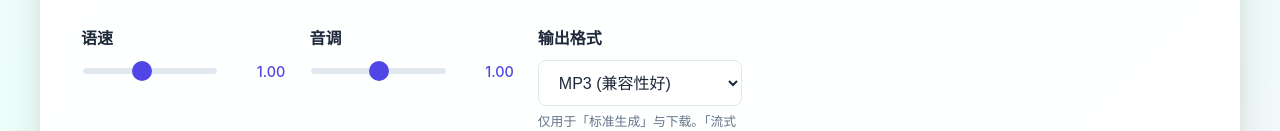
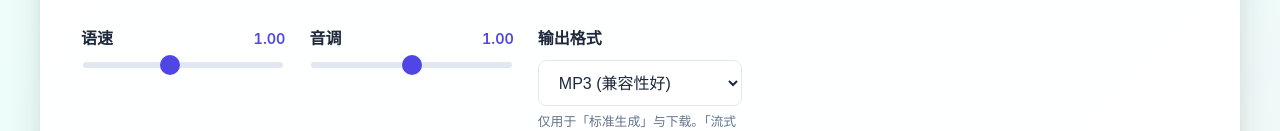
Before and after one commit to neosun100/edgetts-ws-worker, a website: page ui/index.html in a window 1280 px wide. Shown: the part 964-1095 px from the top of the page. Drawn offline with nearby package versions, Linux system fonts and the light colour scheme; no server answers.

Commit message:
fix(ui): move the slider value onto the label row so it reads as its own
Reported from a screenshot: at a wide viewport the pitch value "1.00" sat right against the
output-format dropdown and read as "输出格式 = 1.00".

The cause was proximity, not overflow. The value lived to the RIGHT of its slider inside
.slider-group, and the grid is `auto-fit minmax(200px, 1fr)`. Measured at 1242px: the value
was 18px from its own slider and 24px from the next column — near enough to equidistant that
Gestalt proximity stopped expressing ownership. Nothing overflowed, so no clipping check would
have found it, and it got worse as each column narrowed.

The value now sits at the right end of the label row, sharing a container boundary with the
label it belongs to, so ownership is a property of the layout rather than of the column width.
The track reclaims the full column as a side effect: measured 66% -> 98%, which also makes it
easier to drag. This is the same pattern the page already uses for .label-with-controls.

Also fixed an accessibility gap this surfaced: neither label had a `for`, so both were
decorative text. They are now bound to their range inputs — clicking "语速" focuses the slider
(a click target beyond the 6px track) and a screen reader announces it as a slider. The value
uses a semantically correct <output for=...>. Added tabular-nums so the number stops shifting
sideways while dragging.

Removed two now-dead `.slider-group span` rules. Leaving them would be the "lint-exempt
directory" problem from this project's own rules: code nobody later dares touch.

2 new browser e2e tests, both verified to fail against the old layout. Note that the
containment assertion alone is NOT sufficient — the buggy version satisfied it, having never
overflowed. The assertion that actually pins the reported bug is the proximity ORDER (closer
to its own slider than to the neighbouring column), and I confirmed it reddens independently
by building a variant with a full-width track and the value pinned against the next column.

300 tests (281 fast + 19 e2e), 0 fail.

```diff
--- a/ui/index.html
+++ b/ui/index.html
@@ -525,6 +525,32 @@
       gap: 1.5rem;
     }
 
+    /* 数值放在 label 同一行的右端,而不是滑轨右侧。
+       原因(实测 1242px):滑轨右侧的数值离自己的滑轨 18px、离右边那一列 24px —— 两个距离
+       几乎相等,邻近性就不再表达归属,「音调」的 1.00 紧贴「输出格式」的下拉,读起来像
+       是在标注下拉框。栅格是 auto-fit minmax(200px),列一窄这个歧义就必然出现。
+       挪到 label 行后,数值与它的 label 同处一行、共享容器边界,归属由布局本身决定,
+       与列宽无关;滑轨也拿回整列宽度。这与页面已有的 .label-with-controls 是同一模式。 */
+    .slider-label-row {
+      display: flex;
+      justify-content: space-between;
+      align-items: baseline;
+      gap: 0.75rem;
+      margin-bottom: 0.5rem;
+    }
+
+    .slider-label-row label {
+      margin-bottom: 0;
+    }
+
+    .slider-value {
+      font-weight: 600;
+      color: var(--primary-color);
+      font-size: 0.9rem;
+      /* 等宽数字:拖动时 1.00 -> 1.05 各字形宽度一致,数值不会左右跳动 */
+      font-variant-numeric: tabular-nums;
+    }
+
     .slider-group {
       display: flex;
       align-items: center;
@@ -560,13 +586,6 @@
       border: none;
     }
 
-    .slider-group span {
-      font-weight: 500;
-      min-width: 50px;
-      text-align: right;
-      color: var(--primary-color);
-      font-size: 0.9rem;
-    }
 
     .button-group {
       display: grid;
@@ -758,8 +777,7 @@
         grid-template-columns: 1fr;
       }
 
-      .slider-group span {
-        min-width: 45px;
+      .slider-value {
         font-size: 0.85rem;
       }
 
@@ -978,17 +996,21 @@
           </div>
         </div>
         <div class="form-group">
-          <label>语速</label>
+          <div class="slider-label-row">
+            <label for="speed-range">语速</label>
+            <output class="slider-value" for="speed-range" v-cloak>{{ speedDisplay }}</output>
+          </div>
           <div class="slider-group">
-            <input type="range" v-model.number="form.speed" @input="saveForm" min="0.25" max="2.0" step="0.05" />
-            <span v-cloak>{{ speedDisplay }}</span>
+            <input id="speed-range" type="range" v-model.number="form.speed" @input="saveForm" min="0.25" max="2.0" step="0.05" />
           </div>
         </div>
         <div class="form-group">
-          <label>音调</label>
+          <div class="slider-label-row">
+            <label for="pitch-range">音调</label>
+            <output class="slider-value" for="pitch-range" v-cloak>{{ pitchDisplay }}</output>
+          </div>
           <div class="slider-group">
-            <input type="range" v-model.number="form.pitch" @input="saveForm" min="0.5" max="1.5" step="0.05" />
-            <span v-cloak>{{ pitchDisplay }}</span>
+            <input id="pitch-range" type="range" v-model.number="form.pitch" @input="saveForm" min="0.5" max="1.5" step="0.05" />
           </div>
         </div>
         <div class="form-group">
```
Also changed, not shown: test/e2e/browser-playback.test.mjs (+106 -0 lines), CHANGELOG.md.
